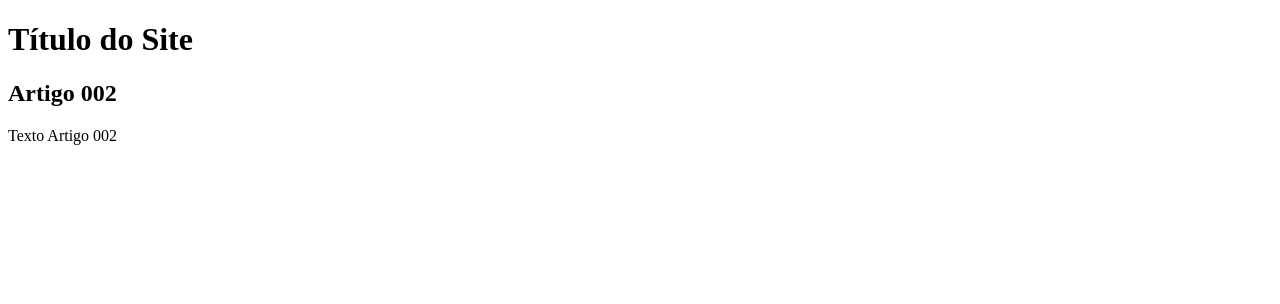
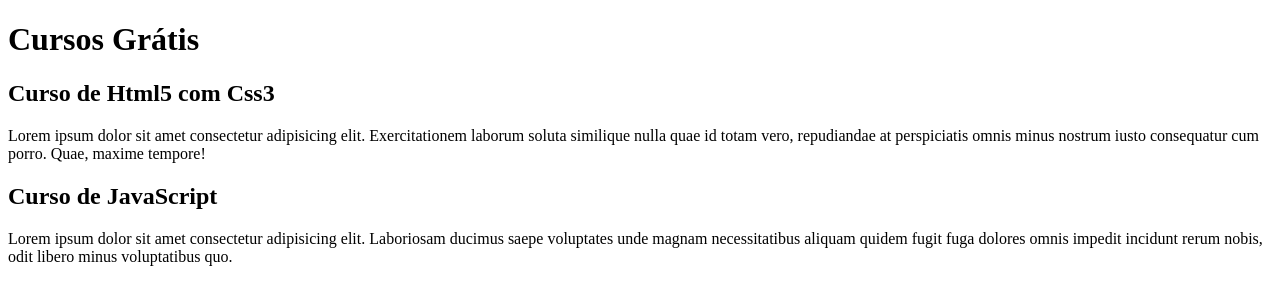
Before and after one commit to estrelagabriela/projeto-site, a plain HTML site: page index.html in a window 1280 px wide. Drawn offline with Linux system fonts and the light colour scheme.

Commit message:
Início do conteúdo

```diff
--- a/index.html
+++ b/index.html
@@ -8,11 +8,15 @@
 <body>
     <main>
         <header>
-            <h1> Título do Site</h1>
+            <h1> Cursos Grátis</h1>
         </header>
         <article>
-            <h2>Artigo 002</h2>
-            <p>Texto Artigo 002</p>
+            <h2>Curso de Html5 com Css3</h2>
+            <p>Lorem ipsum dolor sit amet consectetur adipisicing elit. Exercitationem laborum soluta similique nulla quae id totam vero, repudiandae at perspiciatis omnis minus nostrum iusto consequatur cum porro. Quae, maxime tempore!</p>
+        </article>
+        <article>
+            <h2>Curso de JavaScript</h2>
+            <p>Lorem ipsum dolor sit amet consectetur adipisicing elit. Laboriosam ducimus saepe voluptates unde magnam necessitatibus aliquam quidem fugit fuga dolores omnis impedit incidunt rerum nobis, odit libero minus voluptatibus quo.</p>
         </article>
     </main>
 </body>
```
